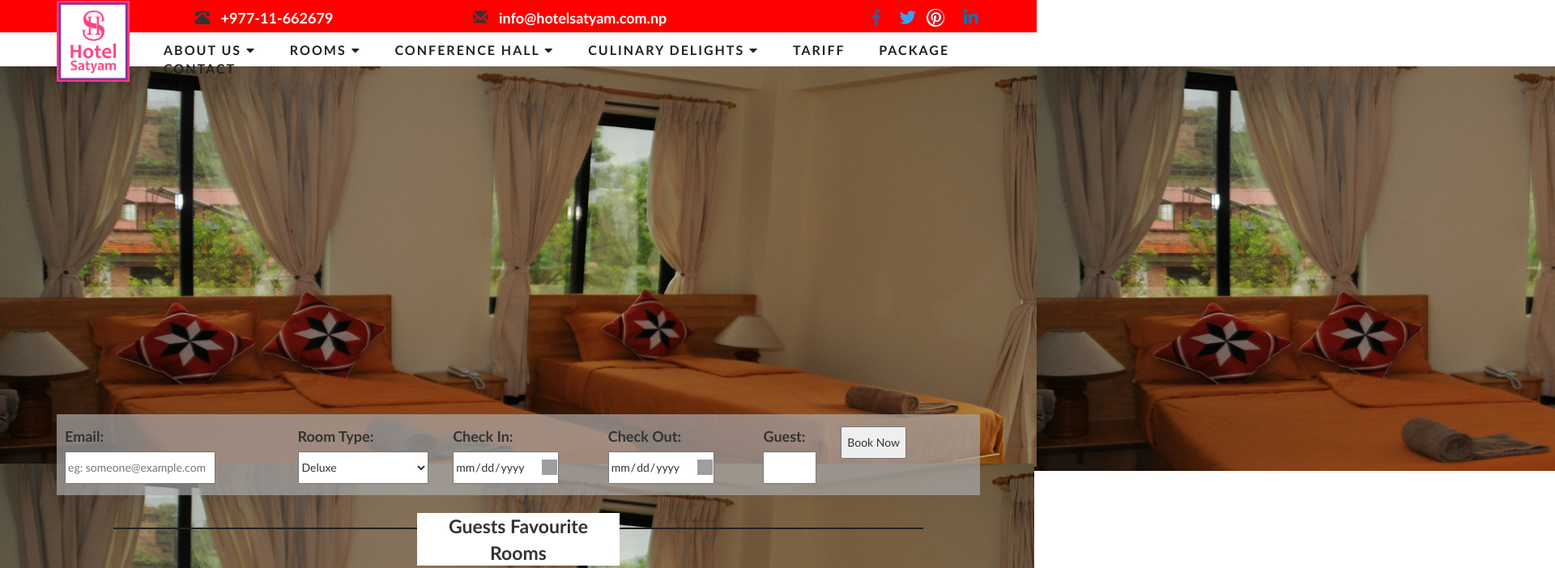
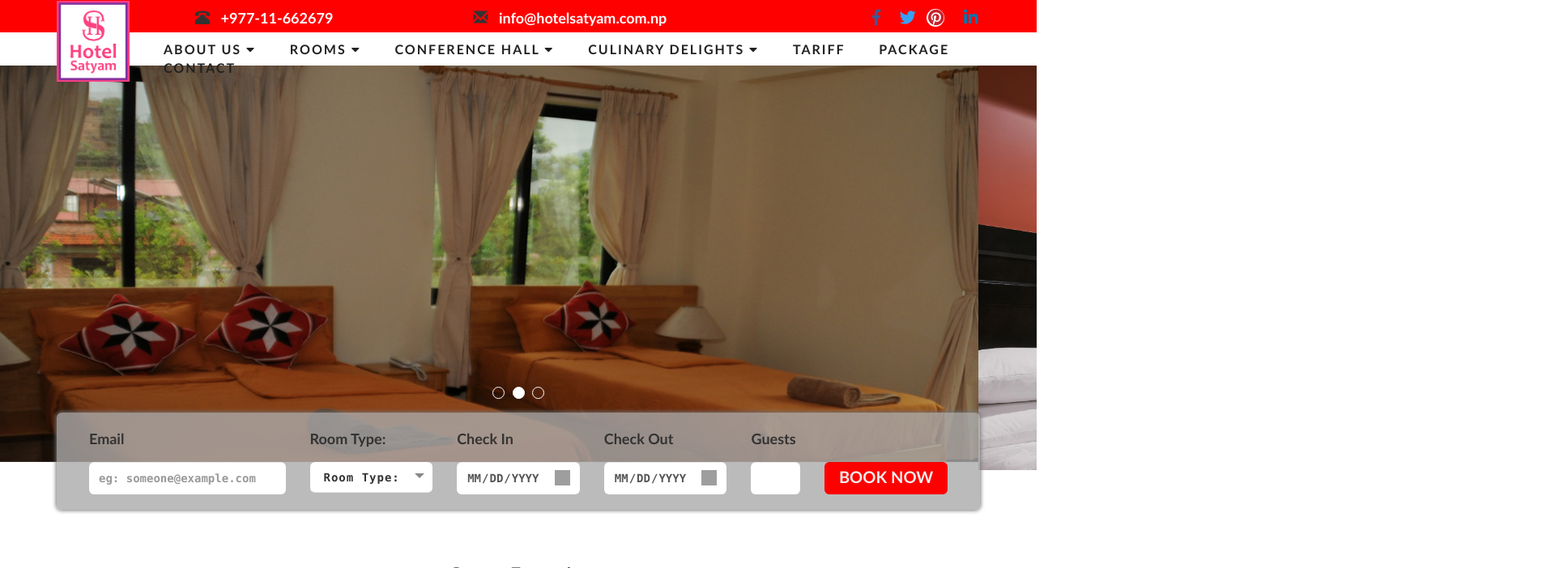
Before and after one commit to KabirKayastha/HotelSatyam, a plain HTML site: page index.html in a window 1280 px wide. Shown: the top 702 px of the page at 81% size, 1920 px wide, since content can reach past the window. Drawn offline with nearby package versions, Linux system fonts and the light colour scheme.

Commit message:
non-responsive completed, responsive left.

```diff
--- a/index.html
+++ b/index.html
@@ -6,6 +6,7 @@
     <meta name="viewport" content="width=device-width, initial-scale=1.0">
     <meta charset="UTF-16">
 
+    <link rel="stylesheet" href="https://maxcdn.bootstrapcdn.com/bootstrap/3.4.0/css/bootstrap.min.css">
     <link href="https://maxcdn.bootstrapcdn.com/font-awesome/4.7.0/css/font-awesome.min.css" rel="stylesheet" />
     <link rel='stylesheet' href='https://use.fontawesome.com/releases/v5.7.0/css/all.css' integrity='sha384-lZN37f5QGtY3VHgisS14W3ExzMWZxybE1SJSEsQp9S+oqd12jhcu+A56Ebc1zFSJ' crossorigin='anonymous'>
     <link rel="stylesheet" href="https://cdnjs.cloudflare.com/ajax/libs/font-awesome/4.7.0/css/font-awesome.min.css">
@@ -65,7 +66,7 @@
             </div>
             <!-- /responsive -->
 
-            <div class="container">
+            <div class="container" style="height: 40px;">
                 <ul>
 
                     <li id="aboutUs" class="dropdown">
@@ -224,7 +225,31 @@
         <!-- imageslider -->
         <div id="imageslider">
 
-            <div class="slider">
+                <div id="myCarousel" class="carousel slide" data-ride="carousel" tyle="z-index: -1;">
+                    <!-- Indicators -->
+                    <ol class="carousel-indicators">
+                        <li data-target="#myCarousel" data-slide-to="0" class="active"></li>
+                        <li data-target="#myCarousel" data-slide-to="1"></li>
+                        <li data-target="#myCarousel" data-slide-to="2"></li>
+                    </ol>
+
+                    <!-- Wrapper for slides -->
+                    <div class="carousel-inner">
+                        <div class="item active">
+                        <img src="images/slider1.jpg" alt="" style="width:100%; margin-bottom: 10px;">
+                        </div>
+
+                        <div class="item">
+                        <img src="images/Queen-Room.jpg" alt="" style="width:100%;">
+                        </div>
+
+                        <div class="item">
+                        <img src="images/slider3.jpg" alt="" style="width:100%;">
+                        </div>
+                    </div>
+                </div>
+
+            <!-- <div class="slider">
                 <img src="images/slider1.jpg" alt="" class="img-responsive" id="slider1">
             </div>
 
@@ -234,7 +259,7 @@
 
             <div class="slider">
                 <img src="images/slider1.jpg" alt="" class="img-responsive" id="slider3">
-            </div>
+            </div> -->
 
         </div>
         <!-- /imageslider -->
@@ -244,71 +269,62 @@
             <div id="bookingSection">
 
                 <form action="#" method="post">
+                    <div class="form-group">
+                        <div class="row">
+                            <div class="col-md-3">
+                                <label for="">Email</label>
+                            </div>
 
+                            <div class="col-md-2">
+                                <label for="">Room Type:</label>
+                            </div>
+
+                            <div class="col-md-2">
+                                <label for="">Check In</label>
+                            </div>
+
+                            <div class="col-md-2">
+                                <label for="">Check Out</label>
+                            </div>
+
+                            <div class="col-md-2">
+                                <label for="">Guests</label>
+                            </div>
+                        </div>
                     <div class="row">
                         <div class="col-md-3">
-                            <label>Email:</label> <br>
-                            <input type="text" name="Booking Email" id="booking_Email" placeholder="eg: someone@example.com">
+                            <input type="email" name="Booking Email" id="booking_Email" placeholder="eg: someone@example.com" required class="form-control">
                         </div>
 
                         <div class="col-md-2">
-                            <label for="">Room Type:</label> <br>
-                            <select name="Booking Room Type" id="booking_RoomType">
-                                <option value="Deluxe">Deluxe</option>
-                                <option value="Normal">Normal</option>
-                            </select>
+                            <div class="custom-select">
+                                <select name="Booking Room Type" id="booking_RoomType" class="form-control" required>
+                                    <option value="0">Room Type:</option>
+                                    <option value="1">Normal</option>
+                                    <option value="2">Deluxe</option>
+                                </select>
+                            </div>
                         </div>
 
                         <div class="col-md-2">
-                            <label for="">Check In:</label> <br>
-                            <input type="date" name="Booking CheckIn" id="booking_CheckIn" required>
+                            <input type="date" name="Booking CheckIn" id="booking_CheckIn" required class="form-control">
                         </div>
 
                         <div class="col-md-2">
-                            <label for="">Check Out:</label> <br>
-                            <input type="date" name="Booking CheckOut" id="booking_CheckOut">
+                            <input type="date" name="Booking CheckOut" id="booking_CheckOut" required class="form-control">
                         </div>
 
                         <div class="col-md-1">
-                            <label for="">Guest:</label> <br>
-                            <input type="number" name="Booking GuestNos" id="booking_GuestNos">
+                            <input type="number" name="Booking GuestNos" id="booking_GuestNos" class="form-control" min="1" required>
                         </div>
 
-                        <div class="col-md-2">
-                            <input type="submit" name="Booking Submit Button" id="booking_SubmitBtn" value="Book Now">
+                        <div class="col-md-2" style="height: 100%;">
+                            <input type="submit" name="Booking Submit Button" class="form-control basic_button" id="booking_SubmitBtn" value="Book Now">
                         </div>
 
 
                     </div>
-                    <!-- <div class="bookingElement">
-                        <label class="bookingEmail bookingRow">
-                            Email:
-                        </label>
-                        <br>
-                        <input type="text" placeholder="eg: someone@example.com" class="bookingEmail" id="bookingEmail">
-                        <br>
-                    </div>
-
-                    <div class="bookingElement">
-                        <label class="bookingRoom bookingRow">
-                            Room Type:
-                        </label>
-                        <br>
-                        <select name="Room Type" id="bookingRoom" class="bookingRoom">
-                            <option value="Deluxe">Deluxe</option>
-                            <option value="Normal">Normal</option>
-                        </select>
-                    </div>
-
-                    <div class="bookingElement">
-                        <label class="bookingCheckin bookingRow">
-                            Check In:
-                        </label>
-                        <br>
-                        <input type="date" name="Checkin" id="bookingCheckin">
-                    </div> -->
-
-
+                </div>
                 </form>
 
            </div>
@@ -910,7 +926,10 @@
                     <div class="about_us">
                         <h3>About Us</h3>
 
-                        <p>Lorem ipsum dolor sit amet consectetur adipisicing elit. Eos et earum labore provident. Accusamus culpa repellat porro officiis a reiciendis nostrum molestias, asperiores, laudantium sed quisquam rem placeat dolore hic voluptas dolor. Rem nihil ea earum impedit quisquam. Vel, eaque?</p>
+                        <p>Hotel Satyam is a luxury hotel, located at Banepa city between Kathmandu and Dhulikhel.
+                            The first hotel of its kind in Banepa valley available with beautiful decorated deluxe room,
+                            designed with modern Architectural Design.
+                        </p>
                     </div>
                 </div>
 
@@ -1061,6 +1080,7 @@
         <script src="js/_navbar.js"></script>
         <script src="js/_displaysection.js"></script>
         <script src="js/_starRating.js"></script>
+        <script src="js/_selection.js"></script>
         <script src="https://ajax.googleapis.com/ajax/libs/jquery/3.4.0/jquery.min.js"></script>
         <script src="https://maxcdn.bootstrapcdn.com/bootstrap/3.4.0/js/bootstrap.min.js"></script>
     </body>
--- /dev/null
+++ b/js/_selection.js
@@ -0,0 +1,74 @@
+var x, i, j, selElmnt, a, b, c;
+/* Look for any elements with the class "custom-select": */
+x = document.getElementsByClassName("custom-select");
+for (i = 0; i < x.length; i++) {
+  selElmnt = x[i].getElementsByTagName("select")[0];
+  /* For each element, create a new DIV that will act as the selected item: */
+  a = document.createElement("DIV");
+  a.setAttribute("class", "select-selected");
+  a.innerHTML = selElmnt.options[selElmnt.selectedIndex].innerHTML;
+  x[i].appendChild(a);
+  /* For each element, create a new DIV that will contain the option list: */
+  b = document.createElement("DIV");
+  b.setAttribute("class", "select-items select-hide");
+  for (j = 1; j < selElmnt.length; j++) {
+    /* For each option in the original select element,
+    create a new DIV that will act as an option item: */
+    c = document.createElement("DIV");
+    c.innerHTML = selElmnt.options[j].innerHTML;
+    c.addEventListener("click", function(e) {
+        /* When an item is clicked, update the original select box,
+        and the selected item: */
+        var y, i, k, s, h;
+        s = this.parentNode.parentNode.getElementsByTagName("select")[0];
+        h = this.parentNode.previousSibling;
+        for (i = 0; i < s.length; i++) {
+          if (s.options[i].innerHTML == this.innerHTML) {
+            s.selectedIndex = i;
+            h.innerHTML = this.innerHTML;
+            y = this.parentNode.getElementsByClassName("same-as-selected");
+            for (k = 0; k < y.length; k++) {
+              y[k].removeAttribute("class");
+            }
+            this.setAttribute("class", "same-as-selected");
+            break;
+          }
+        }
+        h.click();
+    });
+    b.appendChild(c);
+  }
+  x[i].appendChild(b);
+  a.addEventListener("click", function(e) {
+    /* When the select box is clicked, close any other select boxes,
+    and open/close the current select box: */
+    e.stopPropagation();
+    closeAllSelect(this);
+    this.nextSibling.classList.toggle("select-hide");
+    this.classList.toggle("select-arrow-active");
+  });
+}
+
+function closeAllSelect(elmnt) {
+  /* A function that will close all select boxes in the document,
+  except the current select box: */
+  var x, y, i, arrNo = [];
+  x = document.getElementsByClassName("select-items");
+  y = document.getElementsByClassName("select-selected");
+  for (i = 0; i < y.length; i++) {
+    if (elmnt == y[i]) {
+      arrNo.push(i)
+    } else {
+      y[i].classList.remove("select-arrow-active");
+    }
+  }
+  for (i = 0; i < x.length; i++) {
+    if (arrNo.indexOf(i)) {
+      x[i].classList.add("select-hide");
+    }
+  }
+}
+
+/* If the user clicks anywhere outside the select box,
+then close all select boxes: */
+document.addEventListener("click", closeAllSelect);
--- a/sass/base/_base.scss
+++ b/sass/base/_base.scss
@@ -3,7 +3,7 @@ body{
     padding: 0;
     margin: 0;
     overflow-x: hidden;
-
+    scroll-behavior: smooth;
 }
 
 *{
@@ -29,7 +29,7 @@ body{
 
 .title{
     padding: 0 70px;
-    margin: 40px 0 20px 0;
+    margin: 40px 0 60px 0;
 
     hr{
         height: 0;
--- a/sass/main.scss
+++ b/sass/main.scss
@@ -10,3 +10,4 @@
 @import "modules/_review.scss";
 @import "modules/_contact.scss";
 @import "modules/_footer.scss";
+@import "modules/_selection.scss";
--- a/sass/modules/_contact.scss
+++ b/sass/modules/_contact.scss
@@ -1,5 +1,5 @@
 .contact_us{
-    padding: 20px 50px;
+    padding: 20px 50px 50px 50px;
 
     .map_Container, .form_Container{
         width: 100%;
--- a/sass/modules/_header.scss
+++ b/sass/modules/_header.scss
@@ -4,7 +4,8 @@
     background: $primaryColor;
     padding: 3px 0 0 0;
     margin: 0;
-    z-index: 999;
+    z-index: 99;
+    position: relative;
 
     .headerElement{
         display: inline-block;
--- a/sass/modules/_imageslider.scss
+++ b/sass/modules/_imageslider.scss
@@ -1,40 +1,45 @@
 #imageslider{
-    margin-top: -9px;
+    margin-top: -10px;
     height: 500px;
-    //background: blue;
-    width: 300%;
+    width: 100%;
     padding: 0;
     position: relative;
-    z-index: -999;
-    //overflow-x: hidden;
+    top: -10px;
+    //z-index: -1;
 
-    .slider{
-        display: inline;
+    ol{
+        margin-bottom: 60px;
+        z-index: 1;
 
-
-        img{
-            width: 33.33%;
-            height: 500px;
-            display: inline-block;
-            padding-right: 0;
-            margin: -9px 0 0 -3px;
-            z-index: -999999;
-        }
-
-        #slider1{
-            margin-left: 0;
+        li{
+            height: 15px;
+            width: 15px;
+            margin: 3px;
+            border-radius: 50%;
         }
     }
+
+    img{
+        width: 100%;
+        height: 100%;
+        margin-top: -10px;
+    }
+
 }
 
 #bookingSection{
-    height: 100px;
+    height: 120px;
     width: 100%;
-    background: rgba($color: #aaa, $alpha: .7);
-    margin: -70px 0 0px 0;
-    padding: 15px 10px;
+    background: rgba($color: #aaa, $alpha: .8);
+    margin: -60px 0 0px 0;
+    padding: 10px 40px;
+    border-radius: 6px;
+    box-shadow: 0 0px 5px 1px #777;
+    position: relative;
+    z-index: 99;
 
     form{
+        width: 100%;
 
         #booking_GuestNos{
             width: 100%;
@@ -44,25 +49,36 @@
             }
         }
 
+        input[type=submit]{
+
+            font-family: 'calibri';
+        }
+
         label{
             font-size: 18px;
+            padding: 10px 0;
         }
 
         input{
             height: 40px;
+            width: 100%;
+            border-radius: 6px;
+            border: none;
+            font-weight: bolder;
+            font-family: "consolas";
         }
 
         select{
             height: 40px;
             width: 100%;
+            border: none;
+            border-radius: 10px;
 
-            option{
-                background: red;
-                height: 40px;
-            }
+
         }
 
         input[type=date]{
+            text-transform: uppercase;
 
             &::-webkit-inner-spin-button{
                 display: none;
@@ -76,36 +92,18 @@
                 width: 15px;
                 height: 15px;
                 border-width: thin;
-                // z-index: 1;
-                // color: #999;
-                // background: red;
-                // height: 40px;
-                // width: 40px;
-                // pointer-events: none;
+                cursor: pointer;
 
-
-                // &::before{
-                //     color: red;
-                //     background: none;
-                //     display: block;
-                //     //font-family: 'FontAwesome';
-                //     content: 'this';
-                //     /* This is the calendar icon in FontAwesome */
-                //     width: 15px;
-                //     height: 20px;
-                //     position: absolute;
-                //     top: 0px;
-                //     right: 6px;
-                //     color: #999;
-                // }
             }
         }
 
         input[type=number]{
 
-            &::-webkit-inner-spin-button{
-                display: none;
-            }
+            text-align: right;
+
+        //     &::-webkit-inner-spin-button{
+        //         display: none;
+        //     }
         }
 
         span{
--- a/sass/modules/_navbar.scss
+++ b/sass/modules/_navbar.scss
@@ -1,4 +1,9 @@
 #navbar{
+    position: relative;
+    margin-bottom: -10px;
+    padding: 0;
+    height: auto;
+    z-index: 99;
 
     .resp-navbar{
         display: none;
@@ -7,11 +12,11 @@
     ul{
         list-style: none;
         text-transform: uppercase;
-        background: #fff;
+        background: transparent;
         float: right;
         width: 90%;
         height: 40px;
-        padding: 10px 0 0 0;
+        padding: 9px 0 0 0;
         font-size: 16px;
         margin-top: -2px;
         font-weight: bolder;
@@ -19,7 +24,7 @@
 
         li{
             display: inline;
-            padding: 11px 18px;
+            padding: 10.5px 18px;
             text-align: center;
             cursor: pointer;
 
--- /dev/null
+++ b/sass/modules/_selection.scss
@@ -0,0 +1,64 @@
+/* The container must be positioned relative: */
+.custom-select {
+    position: relative;
+    font-family: "Consolas";
+    letter-spacing: 1px;
+    font-weight: bold;
+  }
+
+  .custom-select select {
+    display: none; /*hide original SELECT element: */
+  }
+
+  .select-selected {
+    background-color: #fff;
+    color: #bbb;
+    border-radius: 6px;
+  }
+
+  /* Style the arrow inside the select element: */
+  .select-selected:after {
+    position: absolute;
+    content: "";
+    top: 14px;
+    right: 10px;
+    width: 0;
+    height: 0;
+    border: 6px solid transparent;
+    border-color: #888 transparent transparent transparent;
+  }
+
+  /* Point the arrow upwards when the select box is open (active): */
+  .select-selected.select-arrow-active:after {
+    border-color: transparent transparent #888 transparent;
+    top: 7px;
+  }
+
+  /* style the items (options), including the selected item: */
+  .select-items div,.select-selected {
+    color: #333;
+    padding: 8px 16px;
+    border: 1px solid transparent;
+    border-color: transparent transparent rgba(0, 0, 0, 0.1) transparent;
+    cursor: pointer;
+  }
+
+  /* Style items (options): */
+  .select-items {
+    position: absolute;
+    background-color: #ccc;
+    top: 100%;
+    left: 0;
+    right: 0;
+    z-index: 99;
+    border-radius: 5px;
+  }
+
+  /* Hide the items when the select box is closed: */
+  .select-hide {
+    display: none;
+  }
+
+  .select-items div:hover, .same-as-selected {
+    background-color: rgba(0, 0, 0, 0.1);
+  }
```
Also changed, not shown: stylesheets/main.css.
